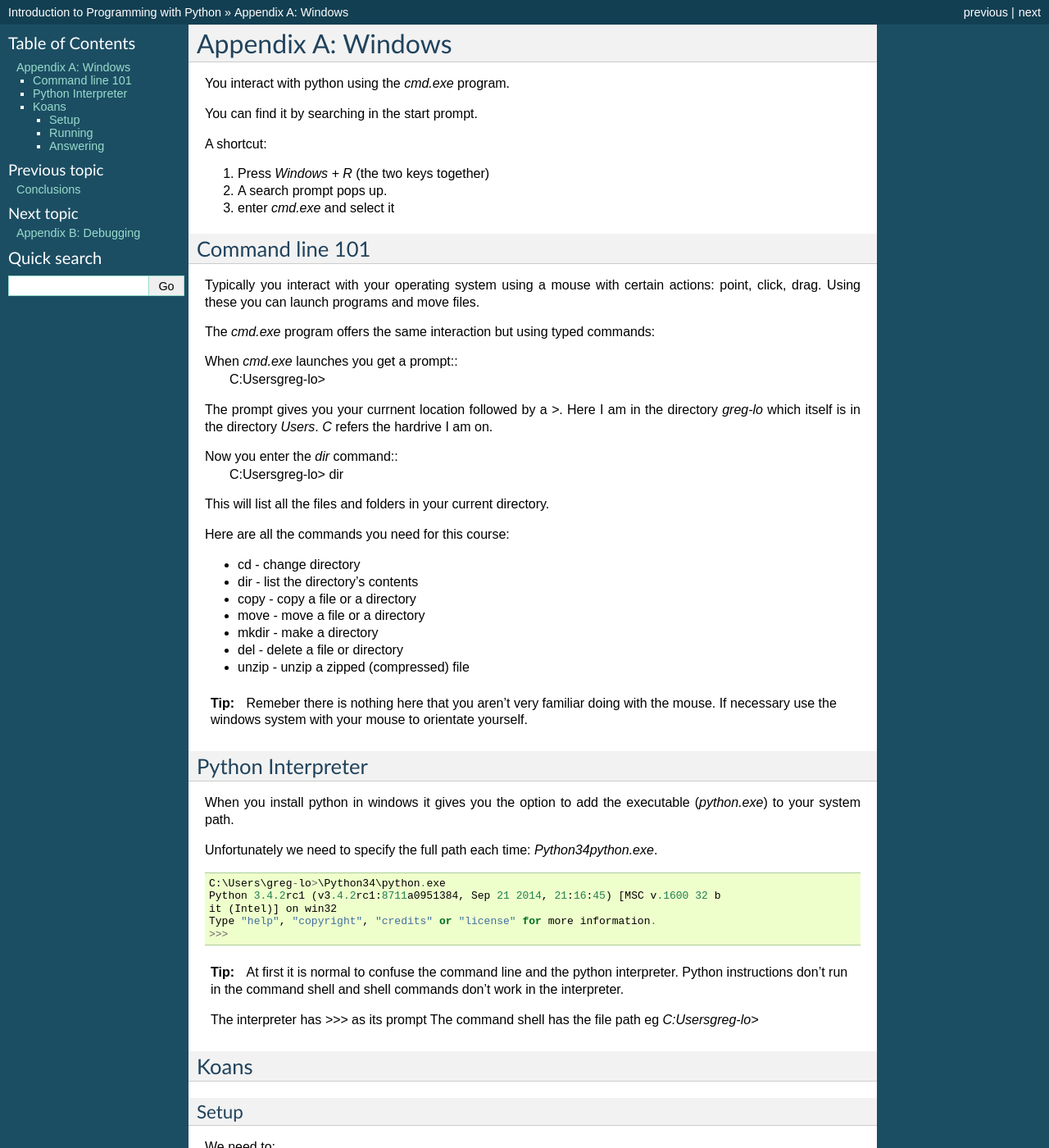
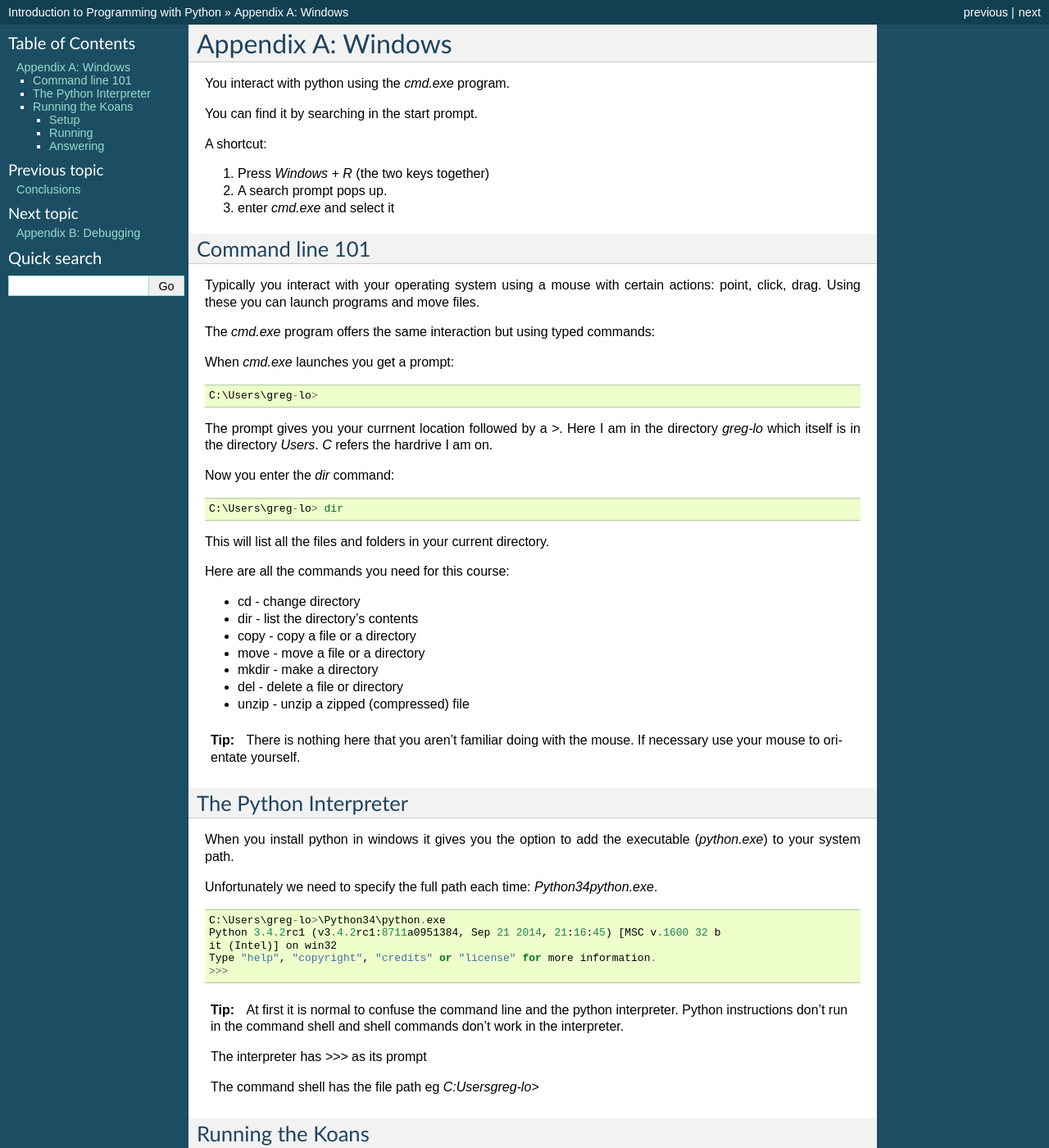
Before and after one commit to gu-lseg/intro-to-programming, a Sphinx documentation site: the page built from source/appendix_windows.rst, in a window 1280 px wide and 1400 px high. Shown: the whole window at 82% size. Built offline with Sphinx 7.4.7, drawn with Linux system fonts in a browser that asks for light colours; pages that are not in the unit, such as notebooks, are missing from menus; some of the changed text lies outside the part shown.

Commit message:
minor update

```diff
--- a/source/appendix_windows.rst
+++ b/source/appendix_windows.rst
@@ -20,6 +20,7 @@
 The `cmd.exe` program offers the same interaction but using typed commands:
 
 When `cmd.exe` launches you get a prompt::
+
     C:\Users\greg-lo>
 
 The prompt gives you your currnent location followed by a `>`.
@@ -27,6 +28,7 @@
 `C` refers the hardrive I am on.
 
 Now you enter the `dir` command::
+
     C:\Users\greg-lo> dir
 
 This will list all the files and folders in your current directory.
@@ -42,12 +44,11 @@
 * unzip - unzip a zipped (compressed) file
 
 .. tip::
-    Remeber there is nothing here that you aren't very familiar doing with the
-    mouse. If necessary use the windows system with your mouse to orientate
-    yourself.
+    There is nothing here that you aren't familiar doing with the
+    mouse. If necessary use your mouse to orientate yourself.
 
-Python Interpreter
-==================
+The Python Interpreter
+======================
 
 When you install python in windows it gives you the option to add the
 executable (`python.exe`) to your system path.
@@ -69,10 +70,11 @@
     work in the interpreter.
 
     The interpreter has `>>>` as its prompt
+
     The command shell has the file path eg `C:\Users\greg-lo\>`
 
-Koans
-=====
+Running the Koans
+=================
 
 Setup
 -----
@@ -121,15 +123,22 @@
 Answering
 ---------
 
-Open this file in SublimeText. You can find SublimeText in the Start search prompt.
+Open this file in SublimeText. Find SublimeText in the Start search prompt.
 
 Open the file as specified by the output of `contemplate_koans`. In the above
 case:
 
 * open `C:\Users\greg-lo\python-koans-master\koans\about_asserts.py`
-* Go to line 13 and replace `____` with True.
+* Go to line 13 and replace `False` with `True`.
 * Save the file.
 * Rerun the Koans
-     `C:\Users\greg-lo>\Python34\python.exe contemplate_koans.py about_asserts`
 
 You should find that one line has gone Green and you now have a new challenge.
+
+.. tip::
+    Arrange the windows on your screen so that you have your text editor on one
+    side and two `cmd.exe`s on the right one above the other.
+
+    Have the command prompt open in one for running the koans.
+
+    Have the python interpreter in the other for experimenting with code.
```
